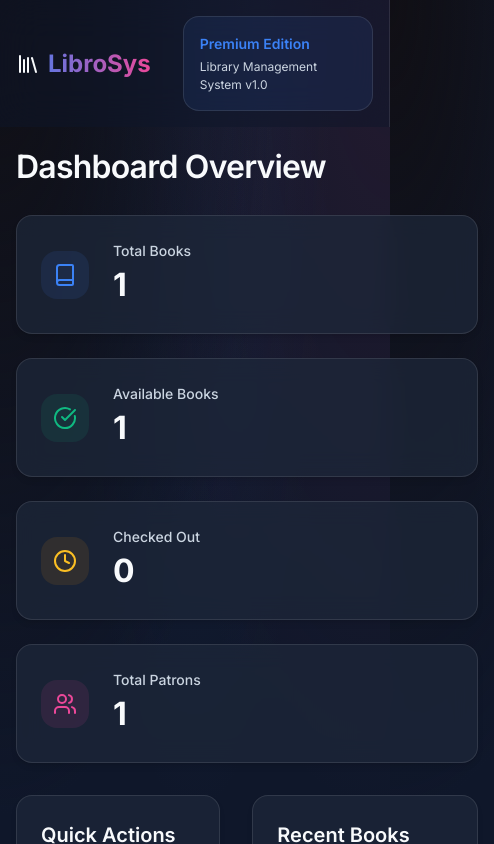
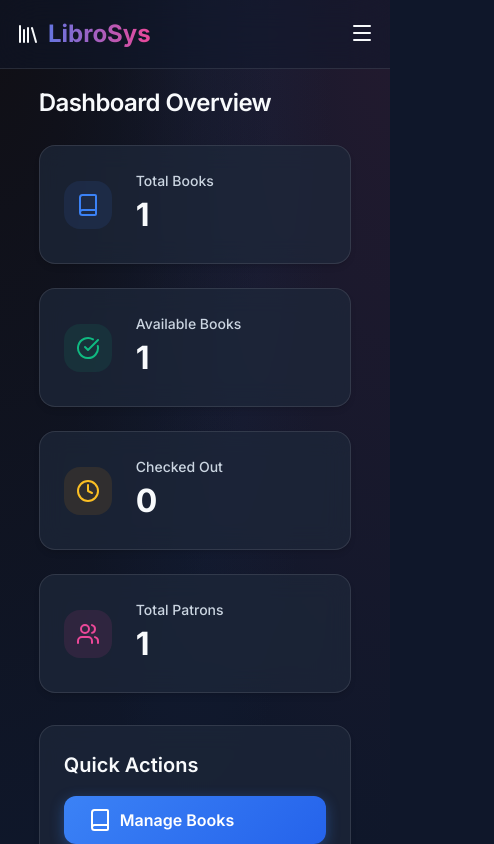
Before and after one commit to Aafaque-Nazir/task-ni8mare, a Next.js app: page / in a window 390 px wide. Shown: the top 844 px of the page, 494 px wide, since content can reach past the window. Built offline with nearby package versions, Linux system fonts and the light colour scheme.

Commit message:
feat: implement global styles and responsive navigation sidebar component

```diff
--- a/src/app/books/BookManager.tsx
+++ b/src/app/books/BookManager.tsx
@@ -53,7 +53,7 @@ export default function BookManager({ initialBooks }: { initialBooks: Book[] })
 
   return (
     <div>
-      <div style={{ display: 'flex', justifyContent: 'space-between', alignItems: 'center', marginBottom: '2rem' }}>
+      <div className="header-flex">
         <h2>Book Management</h2>
         <button className="btn btn-primary" onClick={openAdd}>
           <Plus className="w-5 h-5" /> Add Book
--- a/src/app/globals.css
+++ b/src/app/globals.css
@@ -218,7 +218,7 @@ select option {
 /* Cards & Tables */
 .card-grid {
   display: grid;
-  grid-template-columns: repeat(auto-fill, minmax(300px, 1fr));
+  grid-template-columns: repeat(auto-fill, minmax(min(100%, 280px), 1fr));
   gap: 1.5rem;
 }
 
@@ -332,6 +332,28 @@ select option {
   color: var(--text-secondary);
 }
 
+/* Page Specific Grids */
+.dashboard-grid {
+  display: grid;
+  grid-template-columns: 1fr 1fr;
+  gap: 2rem;
+}
+
+.operations-grid {
+  display: grid;
+  grid-template-columns: repeat(auto-fit, minmax(min(100%, 400px), 1fr));
+  gap: 2rem;
+}
+
+.header-flex {
+  display: flex;
+  justify-content: space-between;
+  align-items: center;
+  margin-bottom: 2rem;
+  flex-wrap: wrap;
+  gap: 1rem;
+}
+
 /* Modal */
 .modal-overlay {
   position: fixed;
@@ -374,18 +396,67 @@ select option {
   .sidebar {
     width: 100%;
     height: auto;
-    position: relative;
+    position: sticky;
+    top: 0;
     padding: 1rem;
-    flex-direction: row;
+    flex-direction: column;
+    justify-content: flex-start;
+    align-items: stretch;
+    z-index: 40;
+    border-right: none;
+    border-bottom: 1px solid var(--border-color);
+  }
+
+  .sidebar-header {
+    display: flex;
     justify-content: space-between;
     align-items: center;
+    width: 100%;
+  }
+
+  .mobile-menu-btn {
+    display: block;
+    color: var(--text-primary);
   }
 
   .nav-links {
-    display: none; /* In a real app, we'd add a hamburger menu */
+    display: none;
+    flex-direction: column;
+    width: 100%;
+    margin-top: 1rem;
+  }
+
+  .nav-links.open {
+    display: flex;
+  }
+
+  .premium-badge {
+    display: none;
   }
 
   .main-content {
     padding: 1rem;
   }
+
+  .dashboard-grid {
+    grid-template-columns: 1fr;
+  }
+
+  .operations-grid {
+    grid-template-columns: 1fr;
+  }
+
+  h2 {
+    font-size: 1.5rem;
+  }
+
+  .modal {
+    padding: 1.5rem;
+  }
 }
+
+@media (min-width: 769px) {
+  .mobile-menu-btn {
+    display: none;
+  }
+}
--- a/src/app/operations/OperationsClient.tsx
+++ b/src/app/operations/OperationsClient.tsx
@@ -46,7 +46,7 @@ export default function OperationsClient({
     <div>
       <h2 style={{ marginBottom: '2rem' }}>Library Operations</h2>
 
-      <div style={{ display: 'grid', gridTemplateColumns: 'repeat(auto-fit, minmax(400px, 1fr))', gap: '2rem' }}>
+      <div className="operations-grid">
 
         {/* Checkout Section */}
         <div className="glass card">
--- a/src/app/page.tsx
+++ b/src/app/page.tsx
@@ -59,7 +59,7 @@ export default async function Dashboard() {
         </div>
       </div>
 
-      <div style={{ display: 'grid', gridTemplateColumns: '1fr 1fr', gap: '2rem' }}>
+      <div className="dashboard-grid">
         <div className="glass card">
           <div className="card-header">
             <h3 className="card-title">Quick Actions</h3>
--- a/src/app/patrons/PatronManager.tsx
+++ b/src/app/patrons/PatronManager.tsx
@@ -51,7 +51,7 @@ export default function PatronManager({ initialPatrons }: { initialPatrons: Patr
 
   return (
     <div>
-      <div style={{ display: 'flex', justifyContent: 'space-between', alignItems: 'center', marginBottom: '2rem' }}>
+      <div className="header-flex">
         <h2>Patron Management</h2>
         <button className="btn btn-primary" onClick={openAdd} style={{ background: 'linear-gradient(135deg, var(--secondary-color), #be185d)', boxShadow: '0 4px 14px 0 rgba(236, 72, 153, 0.39)' }}>
           <Plus className="w-5 h-5" /> Add Patron
--- a/src/components/Sidebar.tsx
+++ b/src/components/Sidebar.tsx
@@ -2,10 +2,12 @@
 
 import Link from 'next/link';
 import { usePathname } from 'next/navigation';
-import { BookOpen, Users, Library, LayoutDashboard } from 'lucide-react';
+import { useState } from 'react';
+import { BookOpen, Users, Library, LayoutDashboard, Menu, X } from 'lucide-react';
 
 export default function Sidebar() {
   const pathname = usePathname();
+  const [isOpen, setIsOpen] = useState(false);
 
   const links = [
     { name: 'Dashboard', href: '/', icon: LayoutDashboard },
@@ -16,14 +18,21 @@ export default function Sidebar() {
 
   return (
     <aside className="sidebar">
-      <div>
+      <div className="sidebar-header">
         <h1>
           <Library className="w-8 h-8 text-blue-500" />
           LibroSys
         </h1>
+        <button
+          className="mobile-menu-btn"
+          onClick={() => setIsOpen(!isOpen)}
+          aria-label="Toggle Menu"
+        >
+          {isOpen ? <X className="w-6 h-6" /> : <Menu className="w-6 h-6" />}
+        </button>
       </div>
 
-      <nav className="nav-links">
+      <nav className={`nav-links ${isOpen ? 'open' : ''}`}>
         {links.map((link) => {
           const Icon = link.icon;
           const isActive = pathname === link.href;
@@ -32,6 +41,7 @@ export default function Sidebar() {
               key={link.name}
               href={link.href}
               className={`nav-link ${isActive ? 'active' : ''}`}
+              onClick={() => setIsOpen(false)}
             >
               <Icon className="w-5 h-5" />
               {link.name}
@@ -40,7 +50,7 @@ export default function Sidebar() {
         })}
       </nav>
 
-      <div style={{ marginTop: 'auto', padding: '1rem', background: 'rgba(59, 130, 246, 0.1)', borderRadius: '1rem', border: '1px solid var(--border-color)' }}>
+      <div className="premium-badge" style={{ marginTop: 'auto', padding: '1rem', background: 'rgba(59, 130, 246, 0.1)', borderRadius: '1rem', border: '1px solid var(--border-color)' }}>
         <p style={{ fontSize: '0.875rem', fontWeight: 600, color: 'var(--primary-color)', marginBottom: '0.25rem' }}>Premium Edition</p>
         <p style={{ fontSize: '0.75rem', color: 'var(--text-secondary)' }}>Library Management System v1.0</p>
       </div>
```
